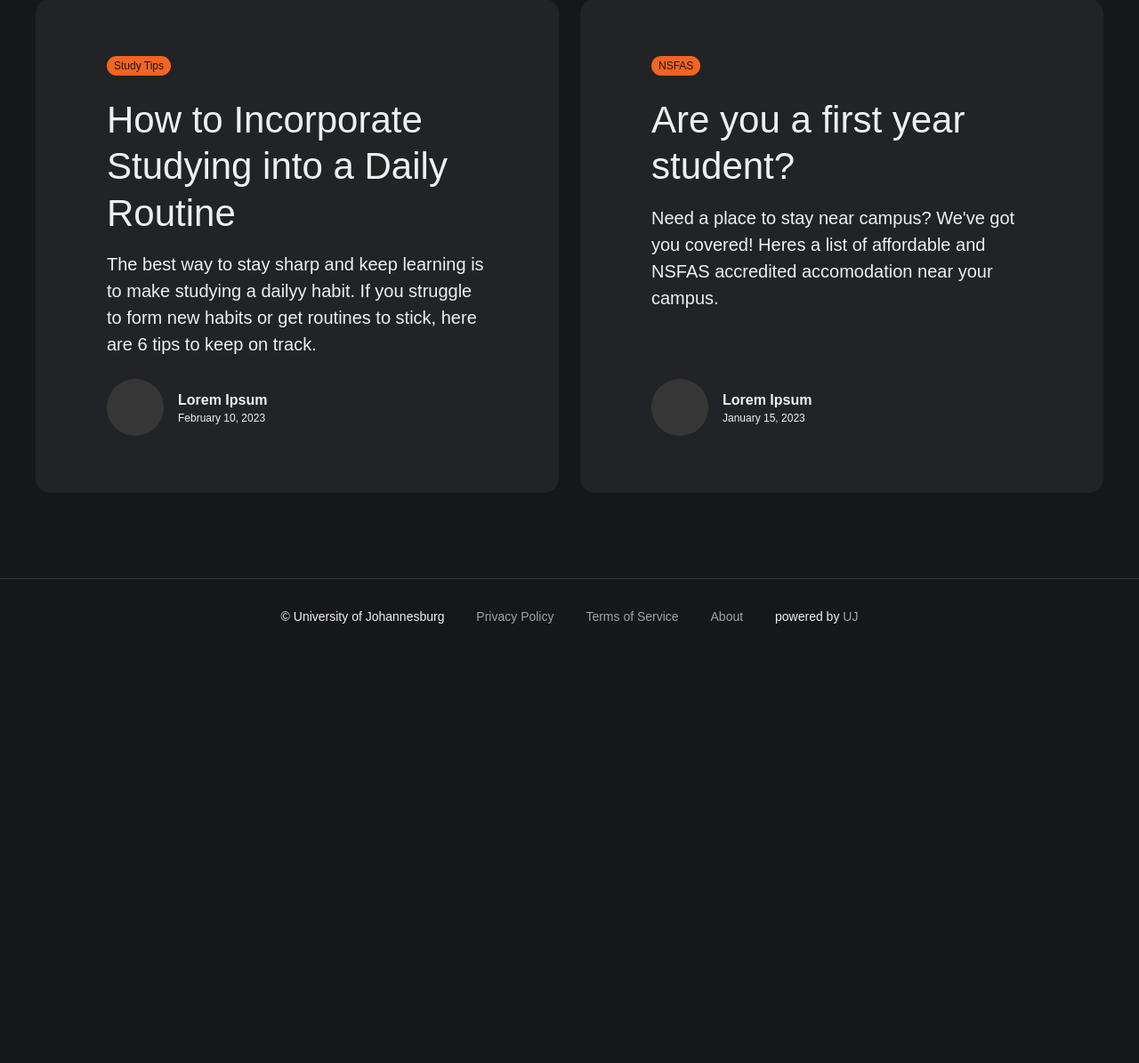
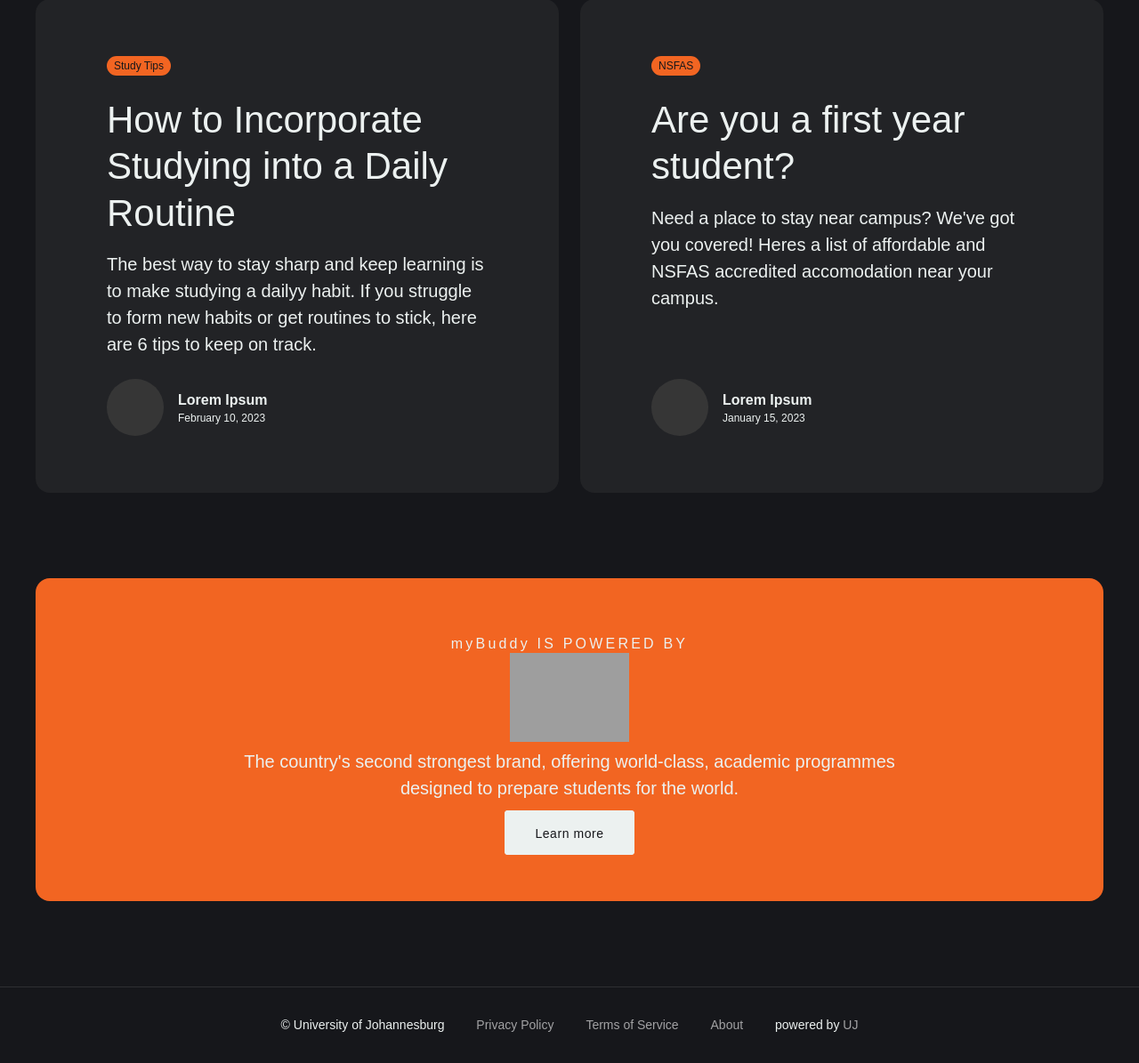
Before and after one commit to AmonMunyai/my-buddy, a PHP site: page / in a window 1280 px wide. Shown: the part 4066-5261 px from the top of the page at 89% size. Before the commit the page ends 4767 px from the top, so only its background shows below. Run offline with PHP 8.4, Linux system fonts and the light colour scheme; grey boxes are pictures that could not be loaded.

Commit message:
[added] uj credit section and styling

```diff
--- a/css/style.css
+++ b/css/style.css
@@ -57,6 +57,18 @@ li {
     margin-right: auto;
 }
 
+/* sections */
+
+img {
+    display: inline-block;
+    max-width: 100%;
+}
+
+main > header {
+    width: 100%;
+    max-width: 80rem;
+    margin: 0 auto;
+}
 
 /* blog-panels */
 
@@ -121,6 +133,7 @@ li {
     display: flex;
     flex-wrap: wrap;
     align-items: center;
+    gap: 1.5rem;
 }
 
 .simple-row.is-tight {
@@ -194,11 +207,13 @@ li {
     border-color: #f26522;
 }
 
-.button#get_started-btn {
+.button#get_started-btn,
+.button#learn_more-btn {
     color: #16171b;
     background-color: #ecf1f0;
     font-weight: 400;
 }
+
 
 /* footer */
 
@@ -466,6 +481,41 @@ footer {
     letter-spacing: 0.2em;
 }
 
+/* helpers-max-width */
+
+.max-width-small,
+.max-width-medium,
+.max-width-large,
+.max-width-xlarge,
+.max-width-xxlarge,
+.max-width-full {
+    width: 100%;
+}
+
+.max-width-small {
+    max-width: 20rem;
+}
+
+.max-width-medium {
+    max-width: 32rem;
+}
+
+.max-width-large {
+    max-width: 48rem;
+}
+
+.max-width-xlarge {
+    max-width: 64rem;
+}
+
+.max-width-xxlarge {
+    max-width: 80rem;
+}
+
+.max-width-full {
+    max-width: none;
+}
+
 /* helpers-display */
 
 .inline-block {
--- a/index.html
+++ b/index.html
@@ -335,7 +335,27 @@
             </div>
         </header>
         <!-- section uj -->
-        <header class="section_uj"></header>
+        <header class="section_uj">
+            <div class="padding-global">
+                <div class="container-large">
+                    <div class="padding-section-medium is-padding-bottom-only">
+                        <div class="panel_item is-uj">
+                            <div class="panel_item-content">
+                                <div class="text-align-center max-width-large align-center">
+                                    <h6 class="heading-style-h6">myBuddy IS POWERED BY</h6>
+                                    <div class="spacing-block"></div>
+                                    <img src="https://upload.wikimedia.org/wikipedia/en/thumb/a/af/University_of_Johannesburg_Logo.svg/375px-University_of_Johannesburg_Logo.svg.png" loading="lazy" height="100" alt="university-of-johannesburg-logo">
+                                    <div class="spacing"></div>
+                                    <p class="text-size-medium">The country's second strongest brand, offering world-class, academic programmes designed to prepare students for the world.</p>
+                                    <div class="spacing-block padding-small-plus"></div>
+                                    <a href="https://www.uj.ac.za/" target="_blank" id="learn_more-btn" class="button is-large">Learn more</a>
+                                </div>
+                            </div>
+                        </div>
+                    </div>
+                </div>
+            </div>
+        </header>
     </main>
 
     <!-- footer -->
```
